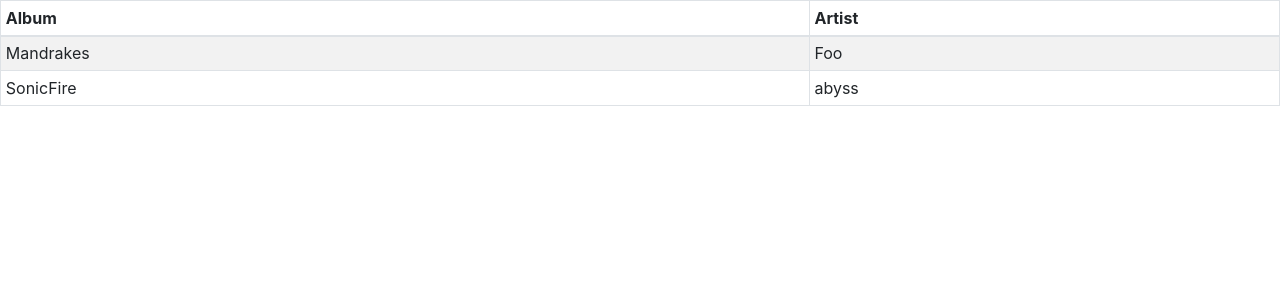
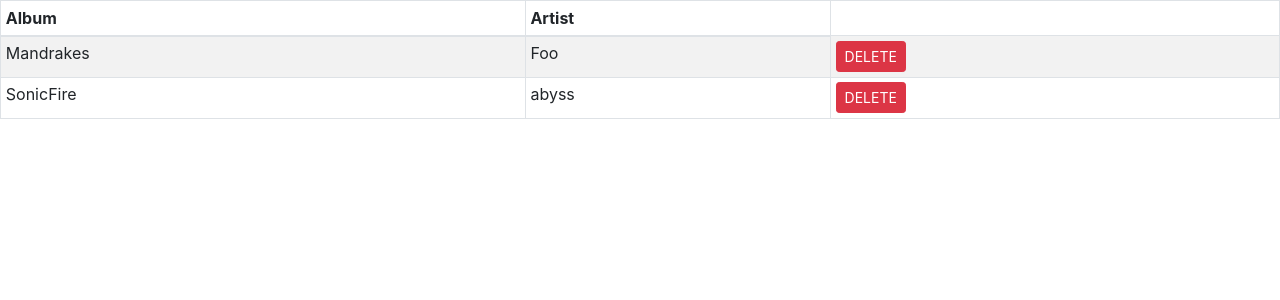
Before and after one commit to blabtonic/dis-query, a React (Create React App) app: page / in a window 1280 px wide. Shown: the top 300 px of the page. Built offline with nearby package versions, Linux system fonts and the light colour scheme.

Commit message:
import button component and added

```diff
--- a/src/DataBoard.js
+++ b/src/DataBoard.js
@@ -1,5 +1,5 @@
 import React, { Component } from 'react';
-import { Table } from 'react-bootstrap';
+import { Table, Button } from 'react-bootstrap';
 
 const TableBody = props => {
     const rows = props.bandData.map((row, index) =>{
@@ -7,6 +7,10 @@ const TableBody = props => {
             <tr key={index}>
                 <td>{row.album}</td>
                 <td>{row.name}</td>
+                <td>
+                    <Button variant="danger" size="sm" >DELETE</Button>
+
+                </td>
             </tr>
         );
     });
```
